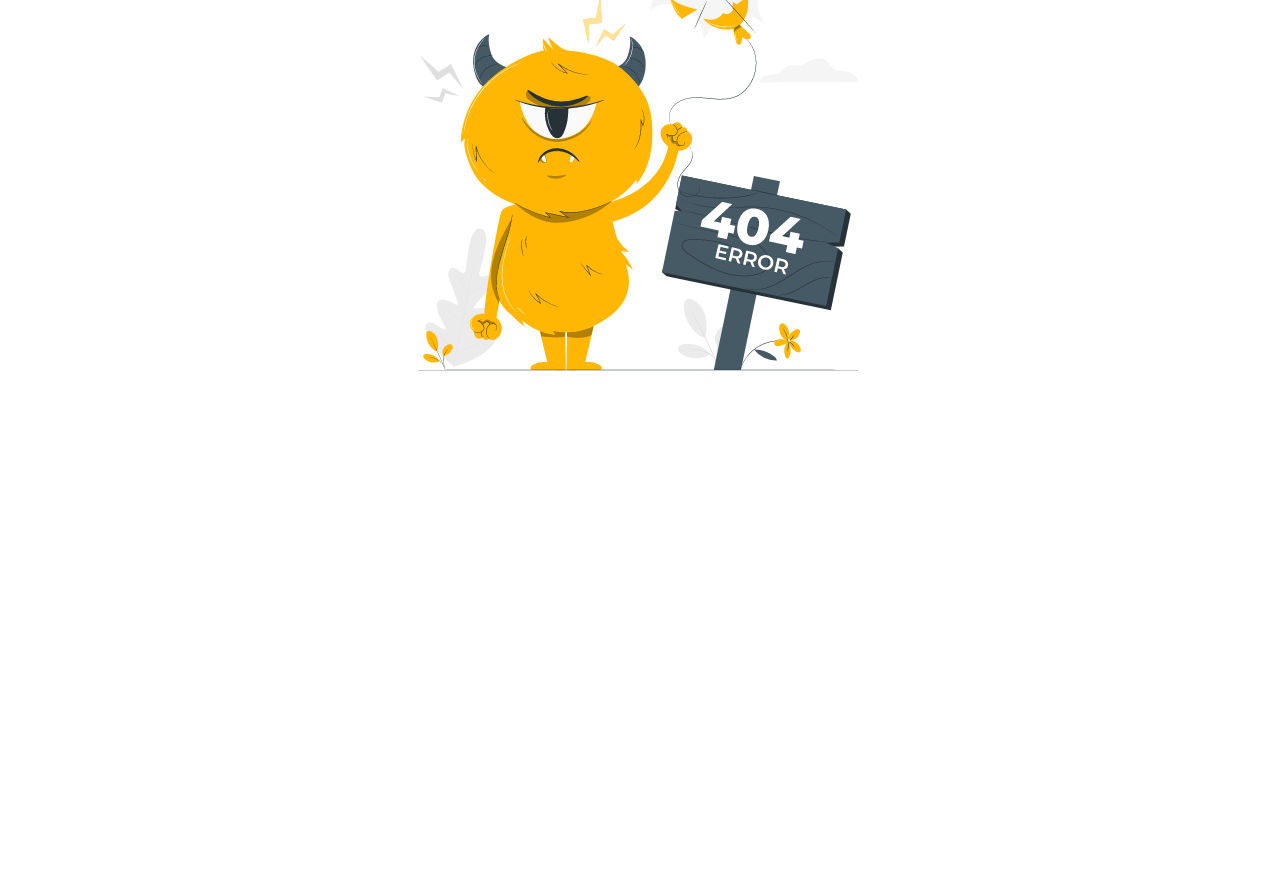
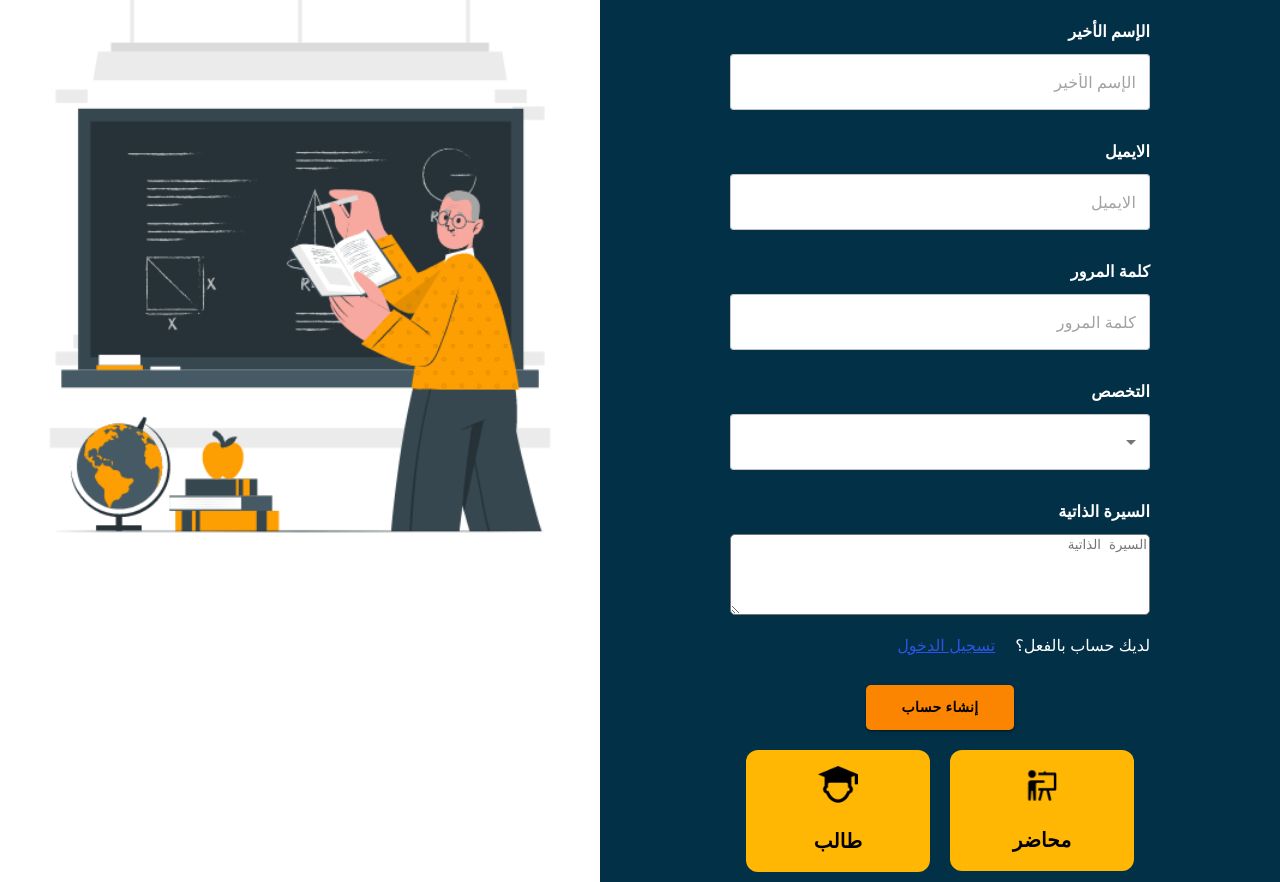
Before and after one commit to saramohamed124/elearning-app, a React (Create React App) app: page /register-instructor in a window 1280 px wide. Shown: the part 360-1242 px from the top of the page. Before the commit the page ends 870 px from the top, so only its background shows below. Built offline with nearby package versions, Linux system fonts and the light colour scheme.

Commit message:
RegisterInstructor&&RegisterStudent

```diff
--- a/src/App.js
+++ b/src/App.js
@@ -5,6 +5,8 @@ import { Route, Routes } from 'react-router-dom';
 import PageNotFound from './utils/Error/PageNotFound';
 import Login from './components/Auth/Login';
 import Navbar from './components/Navbar/Navbar';
+import RegisterStudent from './components/Auth/RegisterStudent';
+import RegisterInstructor from './components/Auth/RegisterInstructor';
 const Home = React.lazy(() => import('./pages/Home')) ;
 
 function App() {
@@ -15,6 +17,8 @@ function App() {
       <Routes>
         <Route path='/' element={<Home/>}/>
         <Route path='/login' element={<Login/>}/>
+        <Route path='/register-student' element={<RegisterStudent/>}/>
+        <Route path='/register-instructor' element={<RegisterInstructor/>}/>
         <Route path='*' element={<PageNotFound/>}/>
       </Routes>
       </Suspense>
--- a/src/components/Auth/Login.jsx
+++ b/src/components/Auth/Login.jsx
@@ -4,6 +4,7 @@ import login from './login/assets/login.gif';
 import FormLogin from './login/components/FormLogin';
 import styled from '@emotion/styled';
 import { Box } from '@mui/material';
+import { ImgAuth } from '../../styles/globalStyles';
 
 const LoginPage = styled(Box)(({ theme }) => ({
     display: 'flex',
@@ -19,7 +20,7 @@ const Login = () => {
     return (
         <LoginPage>
             <FormLogin />
-            <img style={{ maxWidth: '100%', flex: '1' ,maxHeight:'600px'}} src={login} alt='login' />
+            <img style={{...ImgAuth}} src={login} alt='login' />
         </LoginPage>
     );
 };
--- /dev/null
+++ b/src/components/Auth/Register/common/InstructorStudentCard.jsx
@@ -0,0 +1,46 @@
+import { Box, Typography } from '@mui/material'
+import React from 'react'
+import { FlexboxCenter, Gap20 } from '../../../../styles/globalStyles'
+import { Link } from 'react-router-dom'
+import styled from '@emotion/styled'
+
+// Icons
+import instructor_icon from '../assets/instructor.svg'
+import student_icon from '../../../../assets/icons/students.svg'
+
+const InstructorStudentCard = () => {
+    const CardAuth = styled(Link)(({theme})=>({
+        ...FlexboxCenter,
+        ...Gap20,
+        flexDirection:'column',
+        backgroundColor:'var(--main-color-golden-yellow)',
+        width:'20%',
+        padding:'1rem 2rem',
+        borderRadius:'12px',
+        textDecoration:'none',
+        '&:hover':{
+            background:'var(--main-color-orange-gold)'
+        },
+        '& > img':{
+            width:'40px'
+        },
+        '& > p':{
+            fontWeight:'bold',
+            fontSize:'20px'
+        }
+    }))
+  return (
+    <Box sx={{...FlexboxCenter,...Gap20,margin:'10px auto',width:'100%'}}>
+        <CardAuth style={{ color:'black'}} to={'/register-instructor'}>
+            <img src={instructor_icon} alt='instructor'/>
+            <Typography >محاضر</Typography>
+        </CardAuth>
+        <CardAuth style={{ color:'black'}} to={'/register-student'}>
+            <img src={student_icon} alt='student'/>
+            <Typography>طالب</Typography>
+            </CardAuth>
+    </Box>
+  )
+}
+
+export default InstructorStudentCard
--- /dev/null
+++ b/src/components/Auth/Register/instructors/components/FormRegisterInstructors.jsx
@@ -0,0 +1,82 @@
+import styled from '@emotion/styled';
+import { Box, FormControl,  MenuItem, OutlinedInput, Select, TextareaAutosize, Typography } from '@mui/material';
+import React from 'react'
+import { Link } from 'react-router-dom';
+import { Flexbox, FormCustomStyle, FormRegisterStyle, Gap20 } from '../../../../../styles/globalStyles';
+import ButtonAuth from '../../../common/Button';
+import InstructorStudentCard from '../../common/InstructorStudentCard';
+
+const FormRegisterInstructors = () => {
+    const FormCostum = styled(Box)(({ theme }) => ({
+        ...FormCustomStyle
+    }));
+
+    const FormRegister = styled(Box)(({ theme }) => ({
+        ...FormRegisterStyle
+    }));
+
+    const Label = styled(Typography)({
+        fontWeight: "bold",
+        margin: '10px 0',
+    });
+
+    const StyledLink = styled(Link)({
+        display:'block',
+        color: '#2D54E0',
+    });
+
+  return (
+    <FormCostum sx={Flexbox}>
+    <FormRegister>
+        <Typography sx={{ fontSize: '40px', fontWeight: 'bold', textAlign: 'center', margin: '50px auto' }}>
+            إنشاء حساب محاضر
+        </Typography>
+        <FormControl sx={{ width: {xs:'90%',md:'70%'} }}>
+            <Label>الإسم الأول</Label>
+            <OutlinedInput type='text' sx={{ background: 'white' }} placeholder="الإسم الأول" />
+        </FormControl>
+        <FormControl sx={{ width: {xs:'90%',md:'70%'} }}>
+            <Label>الإسم الأخير</Label>
+            <OutlinedInput type='text' sx={{ background: 'white' }} placeholder="الإسم الأخير" />
+        </FormControl>
+        <FormControl sx={{ width: {xs:'90%',md:'70%'} }}>
+            <Label>الايميل</Label>
+            <OutlinedInput type='email' sx={{ background: 'white' }} placeholder="الايميل" />
+        </FormControl>
+        <FormControl sx={{ width: {xs:'90%',md:'70%'} }}>
+            <Label>كلمة المرور</Label>
+            <OutlinedInput type='password' sx={{ background: 'white' }} placeholder="كلمة المرور" />
+        </FormControl>
+        <FormControl sx={{ width: {xs:'90%',md:'70%'} }}>
+        <Label>التخصص</Label>
+        <Select
+          displayEmpty
+          sx={{ background: 'white' }}
+          inputProps={{ 'aria-label': 'Without label' }}
+        >
+          <MenuItem value="">
+            <em>التخصص</em>
+          </MenuItem>
+          <MenuItem value={10}>Ten</MenuItem>
+          <MenuItem value={20}>Twenty</MenuItem>
+          <MenuItem value={30}>Thirty</MenuItem>
+        </Select>
+      </FormControl>
+      <FormControl sx={{ width: {xs:'90%',md:'70%'} }}>
+        <Label>السيرة الذاتية</Label>
+        <TextareaAutosize style={{background:'white', borderRadius:'5px'}} aria-label="minimum height" minRows={5} placeholder="السيرة الذاتية" />
+      </FormControl>
+        <Box sx={{ width: {xs:'90%',md:'70%'} }}>
+            <Box sx={{...Flexbox,...Gap20}}>
+                <span>لديك حساب بالفعل؟</span>
+                <StyledLink to="/login">تسجيل الدخول</StyledLink>
+            </Box>
+        </Box>
+        <ButtonAuth>إنشاء حساب</ButtonAuth>
+    </FormRegister>
+    <InstructorStudentCard/>
+</FormCostum>
+)
+}
+
+export default FormRegisterInstructors
--- /dev/null
+++ b/src/components/Auth/Register/students/components/FormRegisterStudents.jsx
@@ -0,0 +1,63 @@
+import styled from '@emotion/styled';
+import { Box, FormControl, OutlinedInput, Typography } from '@mui/material';
+import React from 'react'
+import { Link } from 'react-router-dom';
+import { Flexbox, FormCustomStyle, FormRegisterStyle, Gap20 } from '../../../../../styles/globalStyles';
+import ButtonAuth from '../../../common/Button';
+import InstructorStudentCard from '../../common/InstructorStudentCard';
+
+const FormRegisterStudents = () => {
+    const FormCostum = styled(Box)(({ theme }) => ({
+        ...FormCustomStyle
+    }));
+
+    const FormRegister = styled(Box)(({ theme }) => ({
+        ...FormRegisterStyle
+    }));
+
+    const Label = styled(Typography)({
+        fontWeight: "bold",
+        margin: '10px 0',
+    });
+
+    const StyledLink = styled(Link)({
+        display:'block',
+        color: '#2D54E0',
+    });
+
+  return (
+    <FormCostum sx={Flexbox}>
+    <FormRegister>
+        <Typography sx={{ fontSize: '40px', fontWeight: 'bold', textAlign: 'center', margin: '50px auto' }}>
+            إنشاء حساب طالب
+        </Typography>
+        <FormControl sx={{ width: {xs:'90%',md:'70%'} }}>
+            <Label>الإسم الأول</Label>
+            <OutlinedInput type='text' sx={{ background: 'white' }} placeholder="الإسم الأول" />
+        </FormControl>
+        <FormControl sx={{ width: {xs:'90%',md:'70%'} }}>
+            <Label>الإسم الأخير</Label>
+            <OutlinedInput type='text' sx={{ background: 'white' }} placeholder="الإسم الأخير" />
+        </FormControl>
+        <FormControl sx={{ width: {xs:'90%',md:'70%'} }}>
+            <Label>الايميل</Label>
+            <OutlinedInput type='email' sx={{ background: 'white' }} placeholder="الايميل" />
+        </FormControl>
+        <FormControl sx={{ width: {xs:'90%',md:'70%'} }}>
+            <Label>كلمة المرور</Label>
+            <OutlinedInput type='password' sx={{ background: 'white' }} placeholder="كلمة المرور" />
+        </FormControl>
+        <Box sx={{ width: {xs:'90%',md:'70%'} }}>
+            <Box sx={{...Flexbox,...Gap20}}>
+                <span>لديك حساب بالفعل؟</span>
+                <StyledLink to="/login">تسجيل الدخول</StyledLink>
+            </Box>
+        </Box>
+        <ButtonAuth>إنشاء حساب</ButtonAuth>
+    </FormRegister>
+    <InstructorStudentCard/>
+</FormCostum>
+)
+}
+
+export default FormRegisterStudents
--- a/src/components/Auth/RegisterInstructor.jsx
+++ b/src/components/Auth/RegisterInstructor.jsx
@@ -0,0 +1,26 @@
+import styled from '@emotion/styled';
+import { Box } from '@mui/material';
+import React from 'react'
+
+// Gif
+import instructor_gif from './Register/instructors/assets/instructor.gif'
+import { ImgAuth } from '../../styles/globalStyles';
+import FormRegisterInstructors from './Register/instructors/components/FormRegisterInstructors';
+const RegisterInstructor = () => {
+    const LoginPage = styled(Box)(({ theme }) => ({
+        display: 'flex',
+        width: '100%',
+        '@media (max-width:970px)':{
+            flexDirection:'column-reverse',
+            height:'100%'
+        }
+    }));
+  return (
+    <LoginPage>
+      <FormRegisterInstructors/>
+      <img src={instructor_gif} alt='instructor' style={{...ImgAuth}}/>
+    </LoginPage>
+  )
+}
+
+export default RegisterInstructor
--- a/src/components/Auth/RegisterStudent.jsx
+++ b/src/components/Auth/RegisterStudent.jsx
@@ -0,0 +1,26 @@
+import styled from '@emotion/styled';
+import { Box } from '@mui/material';
+import React from 'react'
+import FormRegisterStudents from './Register/students/components/FormRegisterStudents';
+
+// Gif
+import student_gif from './Register/students/assets/student.gif'
+import { ImgAuth } from '../../styles/globalStyles';
+const RegisterStudent = () => {
+    const LoginPage = styled(Box)(({ theme }) => ({
+        display: 'flex',
+        width: '100%',
+        '@media (max-width:970px)':{
+            flexDirection:'column-reverse',
+            height:'100%'
+        }
+    }));
+  return (
+    <LoginPage>
+      <FormRegisterStudents/>
+      <img src={student_gif} alt='student' style={{...ImgAuth}}/>
+    </LoginPage>
+  )
+}
+
+export default RegisterStudent
--- a/src/styles/globalStyles.js
+++ b/src/styles/globalStyles.js
@@ -1,3 +1,4 @@
+import { margin } from "@mui/system"
 
 // FLex Styles
 export const Flexbox = {
@@ -64,3 +65,29 @@ export const TextLeft = {
 export const LinkStyle = {
     textDecoration:'none', color:'white', display:'block', marginBottom:'5px',letterSpacing:'1px'
 }
+
+// Auth
+export const ImgAuth = {
+    maxWidth: '100%', flex: '1' ,maxHeight:'600px',margin:'10px auto',placeSelf:'center'
+}
+
+export const FormCustomStyle = {
+    backgroundColor: 'var(--main-dark-midnight-blue)',
+    color: 'white',
+    padding: '0 40px',
+    flexDirection: 'column',
+    flex: '1',
+    justifyContent:'center',
+    alignContent:'center'
+}
+
+export const  FormRegisterStyle = {
+    backgroundColor: 'var(--main-dark-midnight-blue)',
+    color: 'white',
+    display: 'flex',
+    flexDirection: 'column',
+    justifyContent: 'center',
+    alignItems: 'center',
+    gap: '20px',
+    flex: '1',
+}
```
Also changed, not shown: src/components/Auth/Register/assets/instructor.svg (added), 1 other file (tests, documents, lock files or other folders).
